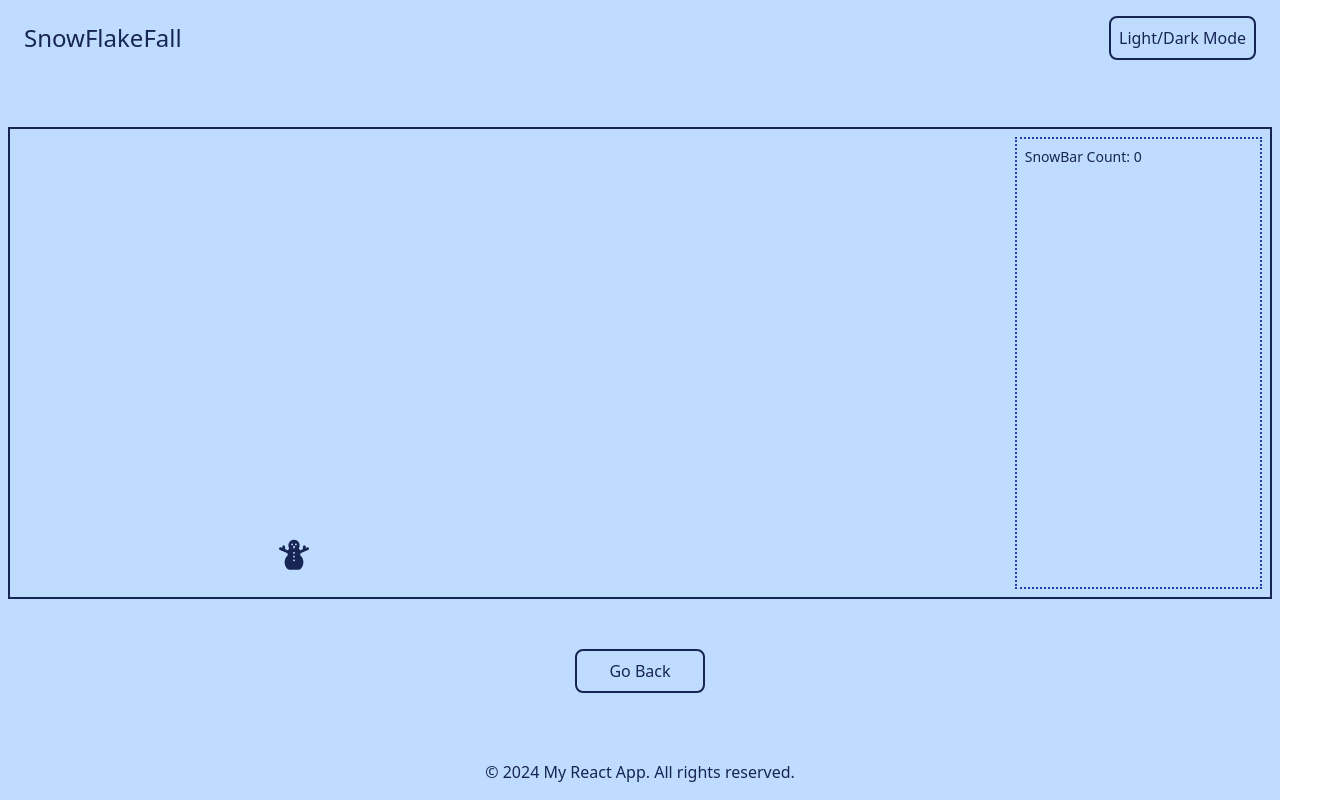
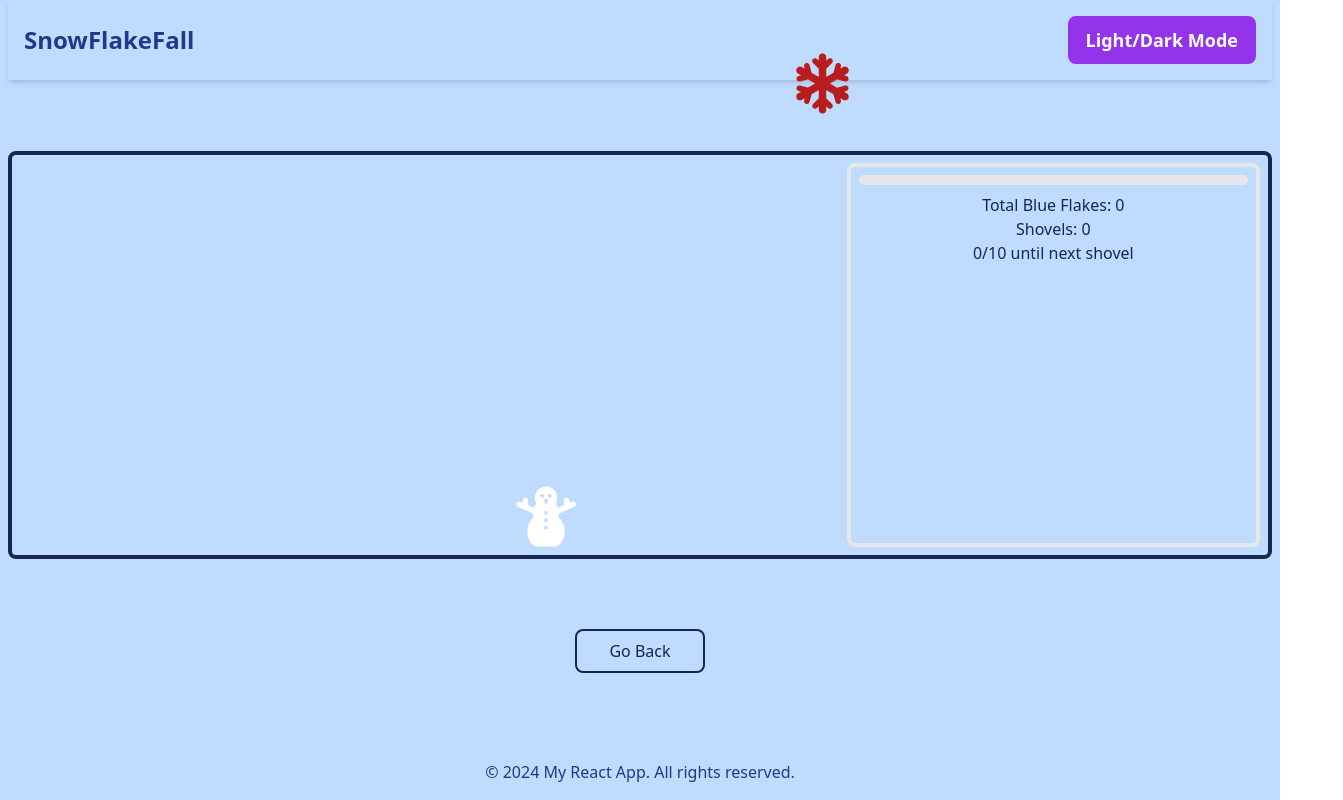
Before and after one commit to tbrown034/snow-flake-fall, a React (Vite) app: page / in a window 1280 px wide. Both pictures are taken after a click on the button "Start Game". Shown: the whole page, 1343 px wide, since content can reach past the window. Built offline with nearby package versions, Linux system fonts and the light colour scheme.

Commit message:
many changes

```diff
--- a/src/App.jsx
+++ b/src/App.jsx
@@ -1,8 +1,7 @@
-// App.jsx
 import React, { useState, useEffect } from "react";
-import Footer from "./components/UI/Footer.jsx";
-import Header from "./components/UI/Header.jsx";
-import Menu from "./components/UI/Menu.jsx";
+import Footer from "./components/UI/Footer";
+import Header from "./components/UI/Header";
+import Menu from "./components/UI/Menu";
 import GameBoard from "./components/GameElements/GameBoard";
 
 function App() {
@@ -19,15 +18,15 @@ function App() {
 
   useEffect(() => {
     const body = document.body;
-    if (isDarkMode) {
-      body.classList.add("dark");
-    } else {
-      body.classList.remove("dark");
-    }
+    body.classList.toggle("dark", isDarkMode);
   }, [isDarkMode]);
 
   return (
-    <div className="flex flex-col justify-between min-h-screen px-2 bg-blue-200 text-blue-950 dark:text-blue-100 dark:bg-blue-900">
+    <div
+      className={`flex flex-col justify-between min-h-screen px-2 ${
+        isDarkMode ? "bg-blue-900 text-blue-100" : "bg-blue-200 text-blue-950"
+      }`}
+    >
       <Header toggleTheme={toggleTheme} />
       {!isGameMode ? (
         <Menu toggleMenu={toggleMenu} />
--- a/src/components/GameElements/GameBoard.jsx
+++ b/src/components/GameElements/GameBoard.jsx
@@ -1,25 +1,70 @@
-// GameBoard.jsx
-import React, { useState } from "react";
-import SnowBar from "./SnowBar"; // Adjust the path as necessary
-import SnowFlakeArea from "./SnowFlakeArea"; // Adjust the path as necessary
+import React, { useState, useEffect } from "react";
+import SnowBar from "./SnowBar";
+import SnowFlakeArea from "./SnowFlakeArea";
 
 export default function GameBoard({ toggleMenu }) {
   const [snowBarCount, setSnowBarCount] = useState(0);
+  const [shovels, setShovels] = useState(0);
+  const [gameOver, setGameOver] = useState(false);
+  const [pauseSnowman, setPauseSnowman] = useState(false);
+  const [highScore, setHighScore] = useState(0);
 
-  function incrementBlueCount() {
-    setSnowBarCount((prevCount) => prevCount + 1);
-  }
+  useEffect(() => {
+    if (snowBarCount > highScore) {
+      setHighScore(snowBarCount);
+    }
+  }, [snowBarCount, highScore]);
+
+  const addShovel = () => {
+    if (!gameOver) {
+      setShovels((prevShovels) => prevShovels + 1);
+    }
+  };
+
+  const incrementBlueCount = () => {
+    if (!gameOver) {
+      setSnowBarCount((prevCount) => {
+        const updatedCount = prevCount + 1;
+        if (updatedCount % 10 === 0) {
+          setShovels((prev) => prev + 1); // Add a shovel every 10 blue clicks
+        }
+        return updatedCount;
+      });
+    }
+  };
+
+  const useShovel = () => {
+    if (shovels > 0 && !pauseSnowman) {
+      setShovels((prev) => prev - 1);
+      setPauseSnowman(true);
+      setTimeout(() => {
+        setPauseSnowman(false);
+      }, 5000); // Pause snowman for 5 seconds
+    }
+  };
 
   return (
     <>
-      <div className="flex w-full gap-2 p-2 border-2 border-blue-950 dark:border-blue-100">
-        <div className="flex flex-col w-4/5 gap-2 ">
-          <div className="p-2 min-h-60 dark:border-blue-200 ">
-            <SnowFlakeArea incrementBlueCount={incrementBlueCount} />
+      {gameOver && (
+        <div className="absolute top-0 left-0 flex items-center justify-center w-full h-full bg-black bg-opacity-50">
+          <div>
+            <h1 className="text-3xl text-white">You Lose!</h1>
+            <h2 className="text-xl text-white">High Score: {highScore}</h2>
           </div>
         </div>
-        <div className="flex w-1/5 p-2 border-2 border-blue-800 border-dotted">
-          <SnowBar count={snowBarCount} />
+      )}
+      <div className="grid grid-cols-12 p-2 border-4 rounded-lg border-blue-950 dark:border-blue-100">
+        <div className="col-span-8">
+          <SnowFlakeArea
+            incrementBlueCount={incrementBlueCount}
+            gameOver={gameOver}
+            addShovel={addShovel}
+            setGameOver={setGameOver}
+            pauseSnowman={pauseSnowman}
+          />
+        </div>
+        <div className="col-span-4">
+          <SnowBar count={snowBarCount} shovels={shovels} />
         </div>
       </div>
       <div className="flex justify-center">
@@ -29,6 +74,14 @@ export default function GameBoard({ toggleMenu }) {
         >
           Go Back
         </button>
+        {shovels > 0 && (
+          <button
+            onClick={useShovel}
+            className="p-2 px-8 ml-4 border-2 rounded-lg border-green-950 hover:bg-green-400 active:bg-green-600 dark:border-green-100"
+          >
+            Use Shovel (Pause Snowman)
+          </button>
+        )}
       </div>
     </>
   );
--- a/src/components/GameElements/SnowBar.jsx
+++ b/src/components/GameElements/SnowBar.jsx
@@ -1,4 +1,23 @@
 // SnowBar.jsx
-export default function SnowBar({ count }) {
-  return <div className="flex flex-wrap text-sm">SnowBar Count: {count}</div>;
+import React from "react";
+
+export default function SnowBar({ count, shovels }) {
+  const progress = (count % 10) * 10; // Resets after every 10 clicks
+  const untilNextShovel = 10 - (count % 10); // Number of blue flakes until the next shovel
+
+  return (
+    <div className="flex flex-col items-center h-full p-2 border-4 rounded-lg">
+      <div className="w-full bg-gray-200 rounded-full h-2.5 dark:bg-gray-700 mb-2">
+        <div
+          className="bg-blue-600 h-2.5 rounded-full"
+          style={{ width: `${progress}%` }}
+        ></div>
+      </div>
+      <div className="text-center">
+        <p>Total Blue Flakes: {count}</p>
+        <p>Shovels: {shovels}</p>
+        <p>{count % 10}/10 until next shovel</p>
+      </div>
+    </div>
+  );
 }
--- a/src/components/GameElements/SnowFlakeArea.jsx
+++ b/src/components/GameElements/SnowFlakeArea.jsx
@@ -1,38 +1,54 @@
-// SnowFlakeArea.jsx
-import React, { useEffect, useState } from "react";
-import SnowFlake from "../GamePieces/SnowFlake"; // Adjust the path as necessary
-import SnowmanArea from "./SnowmanArea";
+import React, { useState, useEffect, useRef } from "react";
+import SnowFlake from "../GamePieces/SnowFlake";
+import Snowman from "../GamePieces/Snowman";
 
-export default function SnowFlakeArea({ incrementBlueCount }) {
+export default function SnowFlakeArea({
+  incrementBlueCount,
+  gameOver,
+  setGameOver,
+  pauseSnowman,
+}) {
   const [snowflakes, setSnowflakes] = useState([]);
+  const snowmanRef = useRef(null);
 
   useEffect(() => {
     const interval = setInterval(() => {
-      const rand = Math.random();
-      const color = rand > 0.8 ? "blue" : rand > 0.6 ? "red" : "white";
+      if (!gameOver && !pauseSnowman) {
+        const rand = Math.random();
+        const color = rand > 0.8 ? "blue" : rand > 0.6 ? "red" : "white";
 
-      setSnowflakes((prev) => [...prev, { color, id: Math.random() }]);
-    }, 3000);
+        setSnowflakes((prev) => [
+          ...prev,
+          { color, id: Math.random(), left: `${Math.random() * 100}%` },
+        ]);
+      }
+    }, 1000);
 
     return () => clearInterval(interval);
-  }, []);
+  }, [gameOver, pauseSnowman]);
+
+  const handleSnowflakeClick = (flakeId) => {
+    setSnowflakes((prev) => prev.filter((flake) => flake.id !== flakeId));
+    incrementBlueCount();
+  };
 
   return (
-    <>
-      <div className="relative w-full overflow-hidden h-96">
+    <div className="flex flex-col justify-between snowflake-area min-h-96">
+      <div>
         {snowflakes.map((flake) => (
           <SnowFlake
             key={flake.id}
             color={flake.color}
             onClick={() => {
               if (flake.color === "blue") {
-                incrementBlueCount();
+                handleSnowflakeClick(flake.id);
               }
+              // If red snowflake is clicked, you may want to trigger some game over logic
             }}
           />
         ))}
       </div>
-      <SnowmanArea />
-    </>
+      <Snowman />
+    </div>
   );
 }
--- a/src/components/GameElements/SnowmanArea.jsx
+++ /dev/null
@@ -1,10 +0,0 @@
-import React from "react";
-import Snowman from "../GamePieces/Snowman"; // Assuming Snowman is the component with the icon
-
-export default function SnowmanArea() {
-  return (
-    <div className="flex flex-col ">
-      <Snowman />
-    </div>
-  );
-}
--- a/src/components/GamePieces/SnowFlake.jsx
+++ b/src/components/GamePieces/SnowFlake.jsx
@@ -1,4 +1,4 @@
-import React, { useState } from "react";
+import { useState, useEffect } from "react";
 
 export default function SnowFlake({ color, onClick }) {
   const [isClicked, setIsClicked] = useState(false);
@@ -10,26 +10,31 @@ export default function SnowFlake({ color, onClick }) {
   };
 
   const style = {
-    top: "-5%",
-    left: `${Math.random() * 100}%`, // Random horizontal start position
+    left: `${Math.random() * 80}%`,
   };
 
+  useEffect(() => {
+    const timeout = setTimeout(() => {
+      setIsClicked(true); // Remove snowflake after it falls
+    }, 10000); // Match the duration of the snowflake-fall animation
+
+    return () => clearTimeout(timeout);
+  }, []);
+
   const handleClick = () => {
-    console.log(`${color} snowflake clicked!`);
-    setIsClicked(true); // Update the state to indicate the snowflake has been clicked
-
-    if (color === "blue") {
-      onClick(); // Call the onClick handler only if it's a blue snowflake
-    }
-
-    setTimeout(() => {
-      setIsClicked(false); // Reset the clicked state (optional)
-    }, 1000); // Time before the snowflake resets
+    setIsClicked(true);
+    onClick();
   };
 
-  const className = `absolute ${
-    colorClasses[color]
-  } fa-solid fa-snowflake snowflake ${isClicked ? "clicked-snowflake" : ""}`;
-
-  return <i className={className} style={style} onClick={handleClick}></i>;
+  return (
+    <i
+      className={`text-6xl ${
+        colorClasses[color]
+      } fa-solid fa-snowflake snowflake-fall snowflake ${
+        isClicked ? "clicked-snowflake" : ""
+      }`}
+      style={style}
+      onClick={handleClick}
+    ></i>
+  );
 }
--- a/src/components/GamePieces/Snowman.jsx
+++ b/src/components/GamePieces/Snowman.jsx
@@ -1,6 +1,7 @@
-// Snowman.jsx
 import React from "react";
 
 export default function Snowman() {
-  return <i className="p-2 text-3xl fa-solid fa-snowman snowman"></i>;
+  return (
+    <i className="text-6xl text-white fas fa-snowman snowman snowman-move"></i>
+  );
 }
--- a/src/components/UI/Footer.jsx
+++ b/src/components/UI/Footer.jsx
@@ -1,8 +1,10 @@
 import React from "react";
 
 const Footer = () => (
-  <footer className="p-4 text-center">
-    <p className="">© 2024 My React App. All rights reserved.</p>
+  <footer className="p-4 text-center bg-blue-200 shadow-top dark:bg-blue-800">
+    <p className="text-blue-900 dark:text-blue-100">
+      © 2024 My React App. All rights reserved.
+    </p>
   </footer>
 );
 
--- a/src/components/UI/Header.jsx
+++ b/src/components/UI/Header.jsx
@@ -1,12 +1,13 @@
-// Header.jsx
 import React from "react";
 
 export default function Header({ toggleTheme }) {
   return (
-    <header className="flex items-center justify-between p-4">
-      <div className="text-2xl ">SnowFlakeFall</div>
+    <header className="flex items-center justify-between p-4 bg-blue-200 shadow-md dark:bg-blue-800">
+      <h1 className="text-2xl font-bold text-blue-900 dark:text-blue-100">
+        SnowFlakeFall
+      </h1>
       <button
-        className="p-2 border-2 rounded-lg border-blue-950 hover:bg-blue-400 active:bg-blue-600 dark:border-blue-100"
+        className="px-4 py-2 text-lg font-semibold text-white transition-colors duration-300 bg-purple-600 border-2 border-purple-600 rounded-lg hover:bg-purple-500 active:bg-purple-700 focus:outline-none focus:ring focus:ring-purple-300 dark:border-purple-200 dark:hover:bg-purple-400 dark:active:bg-purple-600"
         onClick={toggleTheme}
       >
         Light/Dark Mode
--- a/src/components/UI/Menu.jsx
+++ b/src/components/UI/Menu.jsx
@@ -1,9 +1,9 @@
 export default function Menu({ toggleMenu }) {
   return (
-    <div className="flex justify-center">
+    <div className="flex justify-center mt-20">
       <button
         onClick={toggleMenu}
-        className="p-2 px-8 border-2 rounded-lg border-blue-950 hover:bg-blue-400 active:bg-blue-600 dark:border-blue-100"
+        className="px-8 py-2 text-lg font-semibold text-white transition-colors duration-300 bg-blue-600 border-2 border-blue-600 rounded-lg hover:bg-blue-500 active:bg-blue-700 focus:outline-none focus:ring focus:ring-blue-300 dark:border-blue-200 dark:hover:bg-blue-400 dark:active:bg-blue-600"
       >
         Start Game
       </button>
--- a/src/index.css
+++ b/src/index.css
@@ -2,53 +2,56 @@
 @tailwind components;
 @tailwind utilities;
 
-/* src/index.css */
-/* src/index.css */
+/* Custom Styles */
 @keyframes snowflake-fall {
   0% {
-    transform: translateY(-10%); /* Start just above the container */
+    transform: translateY(40%); /* Start off-screen */
+    opacity: 1; /* Fully visible at the start */
   }
-  50% {
-    transform: translateY(100vh); /* End below the container */
+  90% {
+    transform: translateY(90%); /* Start off-screen */
+
+    opacity: 1; /* Keep the snowflake fully visible during most of its fall */
   }
   100% {
-    transform: translateY(100vh); /* End below the container */
+    transform: translateY(100%); /* End at the bottom of the screen */
+    opacity: 0; /* Fade out the snowflake */
   }
 }
 
 @keyframes snowman-move {
   0% {
-    transform: translateX(0);
+    transform: translateX(0%);
+  }
+  50% {
+    transform: translateX(50%);
   }
   100% {
-    transform: translateX(90%);
+    transform: translateX(
+      100%
+    ); /* Make the snowman go all the way to the right */
   }
 }
 
 .snowflake {
+  position: absolute;
+  top: 10%; /* Start off-screen */
   animation-name: snowflake-fall; /* Name of the animation */
   animation-fill-mode: forwards;
+  top: 0;
 
-  animation-duration: 10s; /* How long it takes to complete one cycle */
+  animation-duration: 1s; /* How long it takes to complete one cycle */
   animation-timing-function: linear; /* The speed curve of the animation */
   animation-fill-mode: forwards;
-  animation-iteration-count: 10; /* How many times the animation should repeat */
+  animation-iteration-count: 1; /* How many times the animation should repeat */
   z-index: 2;
 }
 
-/* Add this to your CSS file */
-.clicked-snowflake {
-  transform: scale(1.5); /* Grow the snowflake */
-  box-shadow: 0 0 10px rgba(255, 255, 255, 0.5); /* Add a glow or outline effect */
-  opacity: 0; /* Fade out the snowflake */
-  transition: transform 0.5s, opacity 0.5s; /* Smooth transition for the effects */
+.snowman {
+  animation: snowman-move 2s linear infinite alternate;
 }
 
-.snowman {
-  animation-name: snowman-move; /* Name of the animation */
-  animation-duration: 10s; /* How long it takes to complete one cycle */
-  animation-timing-function: linear; /* The speed curve of the animation */
-  animation-iteration-count: infinite; /* How many times the animation should repeat */
-  animation-direction: alternate; /* Animation direction (normal/reverse/alternate/alternate-reverse) */
-  z-index: 1;
+.clicked-snowflake {
+  opacity: 0;
+  pointer-events: none;
 }
```
